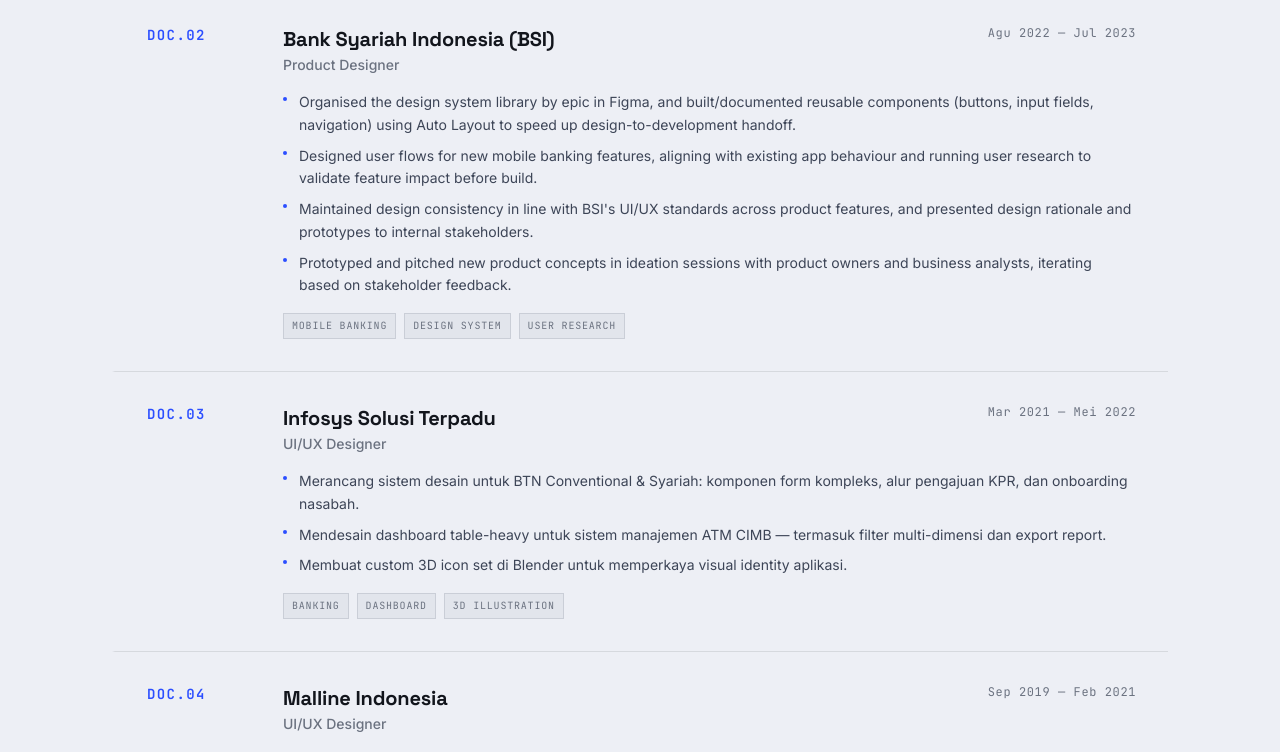
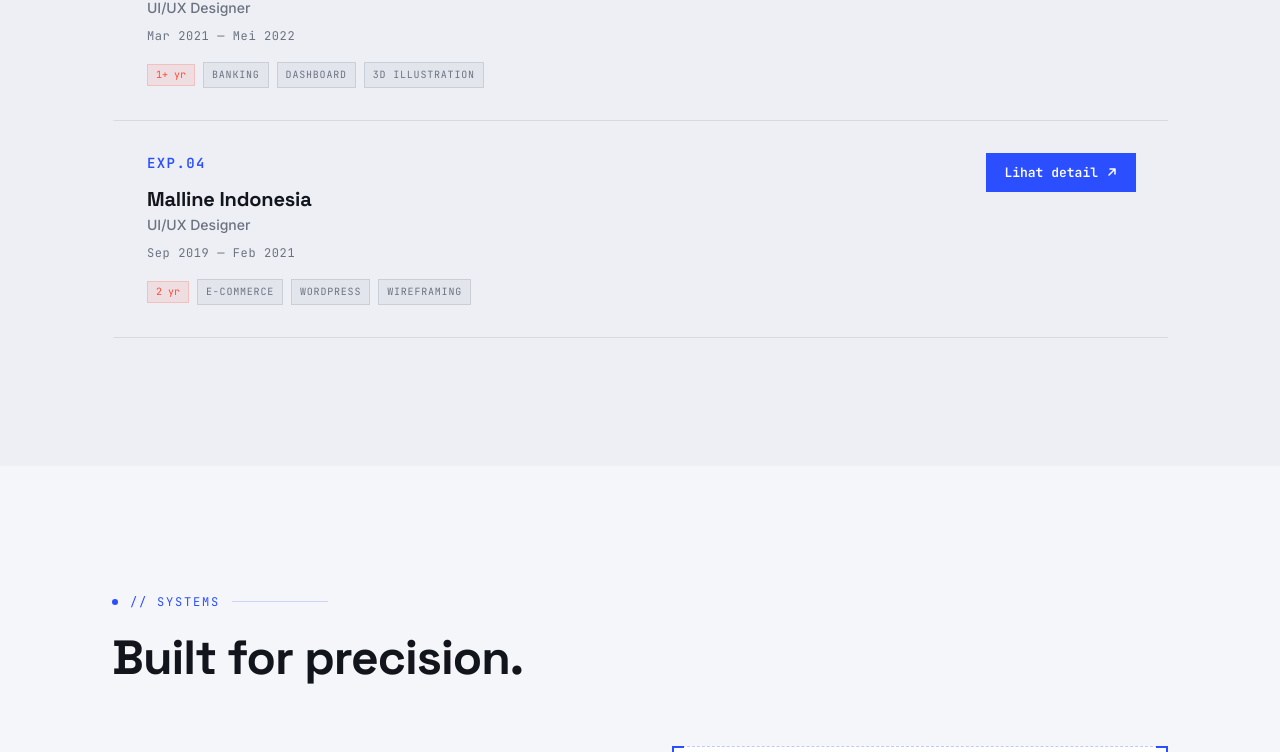
Before and after one commit to rahadianm22/New-Portfolio, a Next.js app: page / in a window 1280 px wide. Shown: the part 1712-2464 px from the top of the page. Built offline with nearby package versions, Linux system fonts and the light colour scheme.

Commit message:
Update experience section

```diff
--- a/components/ExperienceSection.tsx
+++ b/components/ExperienceSection.tsx
@@ -1,6 +1,12 @@
 "use client";
 
-import { useState } from "react";
+import { useState, useEffect } from "react";
+
+interface SubProject {
+  title: string;
+  bullets: string[];
+  tech: string[];
+}
 
 interface ExperienceEntry {
   docId: string;
@@ -8,8 +14,12 @@
   company: string;
   period: string;
   duration: string;
-  highlights: string[];
   tags: string[];
+  // Simple entries just use `highlights`. Roles with multiple concurrent
+  // projects (like BRI) use `subProjects` instead — the modal renders
+  // each as its own block, matching how it's laid out on the CV.
+  highlights?: string[];
+  subProjects?: SubProject[];
 }
 
 const experiences: ExperienceEntry[] = [
@@ -29,11 +39,11 @@
     tags: ["Figma", "Design System", "FigJam", "Design Variable Tokens", "Notion", "Auto Layout"],
   },
   {
-    docId: "DOC.02",
+    docId: "EXP.02",
     role: "Product Designer",
     company: "Bank Syariah Indonesia (BSI)",
     period: "Agu 2022 — Jul 2023",
-    duration: "11 mo",
+    duration: "1 yr",
     highlights: [
       "Organised the design system library by epic in Figma, and built/documented reusable components (buttons, input fields, navigation) using Auto Layout to speed up design-to-development handoff.",
       "Designed user flows for new mobile banking features, aligning with existing app behaviour and running user research to validate feature impact before build.",
@@ -43,34 +53,35 @@
     tags: ["Mobile Banking", "Design System", "User Research"],
   },
   {
-    docId: "DOC.03",
+    docId: "EXP.03",
     role: "UI/UX Designer",
     company: "Infosys Solusi Terpadu",
     period: "Mar 2021 — Mei 2022",
-    duration: "14 mo",
+    duration: "1+ yr",
     highlights: [
-      "Merancang sistem desain untuk BTN Conventional & Syariah: komponen form kompleks, alur pengajuan KPR, dan onboarding nasabah.",
-      "Mendesain dashboard table-heavy untuk sistem manajemen ATM CIMB — termasuk filter multi-dimensi dan export report.",
-      "Membuat custom 3D icon set di Blender untuk memperkaya visual identity aplikasi.",
+      "Built the design system and documentation for BTN's mobile and website platforms, benchmarking against competitor mobile banking UX patterns.",
+      "Designed a table-heavy dashboard UI for CIMB's ATM management system, covering financial and maintenance modules end-to-end.",
+      "Created custom 3D icons (Blender) and adapted the BTN design system for BTN Syariah's distinct branding and key app screens.",
+      "Managed the shared Figma Team Library across projects, and built interactive prototypes for client and stakeholder walkthroughs."
     ],
     tags: ["Banking", "Dashboard", "3D Illustration"],
   },
   {
-    docId: "DOC.04",
+    docId: "EXP.04",
     role: "UI/UX Designer",
     company: "Malline Indonesia",
     period: "Sep 2019 — Feb 2021",
-    duration: "17 mo",
+    duration: "2 yr",
     highlights: [
-      "Merancang platform e-commerce end-to-end dari tahap riset & wireframing hingga desain hi-fi dan implementasi WordPress.",
-      "Berkolaborasi langsung dengan developer untuk memastikan fidelitas desain dalam implementasi.",
-      "Melakukan iterasi cepat berdasarkan feedback pengguna dan A/B testing.",
+      "Designed UI concepts for Home, Category, Product, Cart, and Order pages, plus the admin dashboard from wireframe through WordPress implementation.",
+      "Conducted user research, surveys, and usability testing to inform iteration; built a consistent visual system across the platform.",
     ],
-    tags: ["E-commerce", "End-to-end", "Wireframing"],
+    tags: ["E-commerce", "Wordpress", "Wireframing"],
   },
 ];
+export function ExperienceSection() {
+  const [openIndex, setOpenIndex] = useState<number | null>(null);
 
-export function ExperienceSection() {
   return (
     <section
       id="experience"
@@ -98,20 +109,37 @@
         {/* Experience list */}
         <div className="space-y-0">
           {experiences.map((entry, i) => (
-            <ExperienceCard key={entry.docId} entry={entry} isLast={i === experiences.length - 1} />
+            <ExperienceRow
+              key={entry.docId}
+              entry={entry}
+              isLast={i === experiences.length - 1}
+              onOpen={() => setOpenIndex(i)}
+            />
           ))}
         </div>
       </div>
+
+      {/* Detail modal */}
+      {openIndex !== null && (
+        <ExperienceModal entry={experiences[openIndex]} onClose={() => setOpenIndex(null)} />
+      )}
     </section>
   );
 }
 
-function ExperienceCard({ entry, isLast }: { entry: ExperienceEntry; isLast: boolean }) {
+function ExperienceRow({
+  entry,
+  isLast,
+  onOpen,
+}: {
+  entry: ExperienceEntry;
+  isLast: boolean;
+  onOpen: () => void;
+}) {
   const [hovered, setHovered] = useState(false);
 
   return (
     <div
-      className="relative group cursor-default transition-all duration-200"
       onMouseEnter={() => setHovered(true)}
       onMouseLeave={() => setHovered(false)}
       style={{
@@ -123,40 +151,19 @@
       }}
     >
       <div className="py-8 px-6 md:px-8">
-        <div className="flex flex-col md:flex-row md:items-start gap-6">
-          {/* Left: doc ID + duration badge */}
-          <div className="flex-shrink-0 flex md:flex-col gap-3 md:gap-2 md:w-28">
+        <div className="flex flex-col md:flex-row md:items-start md:justify-between gap-4">
+          {/* Left: doc ID + company + role + period */}
+          <div>
             <span
-              className="text-sm tracking-widest"
+              className="block text-sm tracking-widest mb-3"
               style={{
                 fontFamily: "'JetBrains Mono', monospace",
-                color: hovered ? "#FF4B33" : "#2B4EFF",
+                color: "#2B4EFF",
                 fontWeight: 600,
-                transition: "color 0.2s ease",
               }}
             >
               {entry.docId}
             </span>
-            {hovered && (
-              <span
-                className="text-xs px-2 py-0.5 self-start"
-                style={{
-                  fontFamily: "'JetBrains Mono', monospace",
-                  color: "#FF4B33",
-                  backgroundColor: "rgba(255, 75, 51, 0.1)",
-                  border: "1px solid rgba(255, 75, 51, 0.2)",
-                  fontSize: "10px",
-                }}
-              >
-                {entry.duration}
-              </span>
-            )}
-          </div>
-
-          {/* Center: company + role + period */}
-          <div className="flex-1">
-            <div className="flex flex-col md:flex-row md:items-start md:justify-between gap-2 mb-4">
-              <div>
             <h3
               className="text-xl mb-0.5"
               style={{
@@ -169,7 +176,7 @@
               {entry.company}
             </h3>
             <p
-                  className="text-sm"
+              className="text-sm mb-1"
               style={{
                 fontFamily: "'Inter', sans-serif",
                 color: "#6B7280",
@@ -178,9 +185,8 @@
             >
               {entry.role}
             </p>
-              </div>
             <span
-                className="text-xs tracking-wider flex-shrink-0"
+              className="text-xs tracking-wider"
               style={{
                 fontFamily: "'JetBrains Mono', monospace",
                 color: "#6B7280",
@@ -188,29 +194,190 @@
             >
               {entry.period}
             </span>
+
+            <div className="flex flex-wrap items-center gap-2 mt-4">
+              <span
+                className="text-xs px-2 py-0.5"
+                style={{
+                  fontFamily: "'JetBrains Mono', monospace",
+                  color: "#FF4B33",
+                  backgroundColor: "rgba(255, 75, 51, 0.1)",
+                  border: "1px solid rgba(255, 75, 51, 0.2)",
+                  fontSize: "10px",
+                }}
+              >
+                {entry.duration}
+              </span>
+              {entry.tags.map((tag) => (
+                <span
+                  key={tag}
+                  className="text-xs px-2 py-1 tracking-wide uppercase"
+                  style={{
+                    fontFamily: "'JetBrains Mono', monospace",
+                    color: "#6B7280",
+                    backgroundColor: "rgba(107, 114, 128, 0.08)",
+                    border: "1px solid rgba(107, 114, 128, 0.2)",
+                    fontSize: "10px",
+                    letterSpacing: "0.08em",
+                  }}
+                >
+                  {tag}
+                </span>
+              ))}
+            </div>
           </div>
 
-            {/* Highlights */}
+          {/* Right: open-modal button */}
+          <button
+            onClick={onOpen}
+            className="flex-shrink-0 flex items-center gap-2 self-start md:self-auto transition-colors duration-150"
+            style={{
+              fontFamily: "'JetBrains Mono', monospace",
+              fontSize: "13px",
+              fontWeight: 600,
+              color: "#FFFFFF",
+              backgroundColor: "#2B4EFF",
+              padding: "10px 18px",
+            }}
+          >
+            Lihat detail
+            <svg width="12" height="12" viewBox="0 0 12 12" fill="none">
+              <path d="M3 9L9 3M9 3H4M9 3V8" stroke="white" strokeWidth="1.5" strokeLinecap="round" strokeLinejoin="round" />
+            </svg>
+          </button>
+        </div>
+      </div>
+    </div>
+  );
+}
+
+function ExperienceModal({ entry, onClose }: { entry: ExperienceEntry; onClose: () => void }) {
+  // Close on Escape, lock body scroll while open
+  useEffect(() => {
+    const onKey = (e: KeyboardEvent) => {
+      if (e.key === "Escape") onClose();
+    };
+    document.addEventListener("keydown", onKey);
+    const prevOverflow = document.body.style.overflow;
+    document.body.style.overflow = "hidden";
+    return () => {
+      document.removeEventListener("keydown", onKey);
+      document.body.style.overflow = prevOverflow;
+    };
+  }, [onClose]);
+
+  return (
+    <div
+      className="fixed inset-0 z-50 flex items-start md:items-center justify-center p-4 md:p-8 overflow-y-auto"
+      style={{ backgroundColor: "rgba(18, 21, 28, 0.6)" }}
+      onClick={onClose}
+    >
+      <div
+        role="dialog"
+        aria-modal="true"
+        onClick={(e) => e.stopPropagation()}
+        className="relative w-full max-w-3xl my-8 md:my-0"
+        style={{ backgroundColor: "#FFFFFF", border: "1px solid rgba(18, 21, 28, 0.15)" }}
+      >
+        {/* Corner marks */}
+        <span className="absolute -top-px -left-px w-3 h-3 border-t-2 border-l-2 pointer-events-none" style={{ borderColor: "#2B4EFF" }} />
+        <span className="absolute -top-px -right-px w-3 h-3 border-t-2 border-r-2 pointer-events-none" style={{ borderColor: "#2B4EFF" }} />
+        <span className="absolute -bottom-px -left-px w-3 h-3 border-b-2 border-l-2 pointer-events-none" style={{ borderColor: "#2B4EFF" }} />
+        <span className="absolute -bottom-px -right-px w-3 h-3 border-b-2 border-r-2 pointer-events-none" style={{ borderColor: "#2B4EFF" }} />
+
+        {/* Header */}
+        <div
+          className="flex items-start justify-between gap-4 px-6 md:px-10 py-6"
+          style={{ borderBottom: "1px solid rgba(18, 21, 28, 0.1)" }}
+        >
+          <div>
+            <span
+              className="block text-xs tracking-widest mb-2"
+              style={{ fontFamily: "'JetBrains Mono', monospace", color: "#2B4EFF", fontWeight: 600 }}
+            >
+              {entry.docId}
+            </span>
+            <h3
+              className="text-2xl mb-1"
+              style={{ fontFamily: "'Space Grotesk', sans-serif", fontWeight: 700, color: "#12151C", letterSpacing: "-0.01em" }}
+            >
+              {entry.company}
+            </h3>
+            <p className="text-sm" style={{ fontFamily: "'Inter', sans-serif", color: "#6B7280", fontWeight: 500 }}>
+              {entry.role} · {entry.period}
+            </p>
+          </div>
+          <button
+            onClick={onClose}
+            aria-label="Tutup"
+            className="flex-shrink-0 flex items-center justify-center"
+            style={{ width: "32px", height: "32px", border: "1px solid rgba(18, 21, 28, 0.15)", color: "#6B7280" }}
+          >
+            <svg width="14" height="14" viewBox="0 0 14 14" fill="none">
+              <path d="M1 1L13 13M13 1L1 13" stroke="currentColor" strokeWidth="1.5" strokeLinecap="round" />
+            </svg>
+          </button>
+        </div>
+
+        {/* Body */}
+        <div className="px-6 md:px-10 py-8 max-h-[65vh] overflow-y-auto">
+          {entry.subProjects ? (
+            <div className="space-y-8">
+              {entry.subProjects.map((project) => (
+                <div key={project.title}>
+                  <h4
+                    className="text-base mb-3"
+                    style={{ fontFamily: "'Space Grotesk', sans-serif", fontWeight: 700, color: "#12151C" }}
+                  >
+                    {project.title}
+                  </h4>
                   <ul className="space-y-2">
-              {entry.highlights.map((highlight, i) => (
+                    {project.bullets.map((bullet, i) => (
                       <li
                         key={i}
                         className="flex items-start gap-3 text-sm leading-relaxed"
+                        style={{ fontFamily: "'Inter', sans-serif", color: "#3D4557" }}
+                      >
+                        <span className="mt-1.5 w-1 h-1 rounded-full flex-shrink-0" style={{ backgroundColor: "#2B4EFF" }} />
+                        {bullet}
+                      </li>
+                    ))}
+                  </ul>
+                  <div className="flex flex-wrap gap-2 mt-3">
+                    {project.tech.map((tech) => (
+                      <span
+                        key={tech}
+                        className="text-xs px-2 py-1 tracking-wide uppercase"
                         style={{
-                    fontFamily: "'Inter', sans-serif",
-                    color: "#3D4557",
+                          fontFamily: "'JetBrains Mono', monospace",
+                          color: "#6B7280",
+                          backgroundColor: "rgba(107, 114, 128, 0.08)",
+                          border: "1px solid rgba(107, 114, 128, 0.2)",
+                          fontSize: "10px",
+                          letterSpacing: "0.08em",
                         }}
                       >
-                  <span
-                    className="mt-1.5 w-1 h-1 rounded-full flex-shrink-0"
-                    style={{ backgroundColor: hovered ? "#FF4B33" : "#2B4EFF", transition: "background-color 0.2s ease" }}
-                  />
+                        {tech}
+                      </span>
+                    ))}
+                  </div>
+                </div>
+              ))}
+            </div>
+          ) : (
+            <>
+              <ul className="space-y-2">
+                {entry.highlights?.map((highlight, i) => (
+                  <li
+                    key={i}
+                    className="flex items-start gap-3 text-sm leading-relaxed"
+                    style={{ fontFamily: "'Inter', sans-serif", color: "#3D4557" }}
+                  >
+                    <span className="mt-1.5 w-1 h-1 rounded-full flex-shrink-0" style={{ backgroundColor: "#2B4EFF" }} />
                     {highlight}
                   </li>
                 ))}
               </ul>
-
-            {/* Tags */}
               <div className="flex flex-wrap gap-2 mt-4">
                 {entry.tags.map((tag) => (
                   <span
@@ -229,7 +396,8 @@
                   </span>
                 ))}
               </div>
-          </div>
+            </>
+          )}
         </div>
       </div>
     </div>
```
Lines whose indentation alone changed are shown as unchanged.
